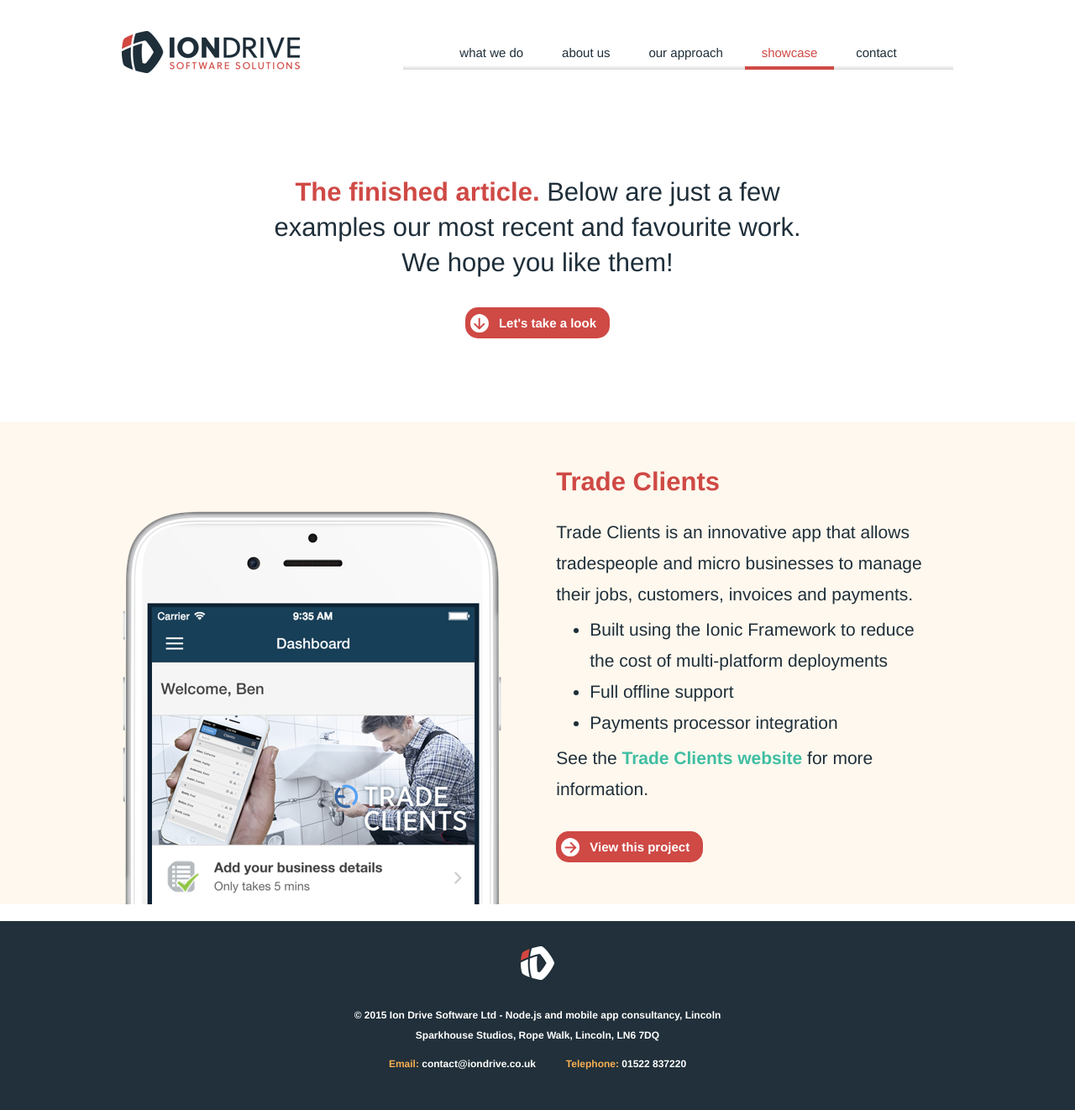
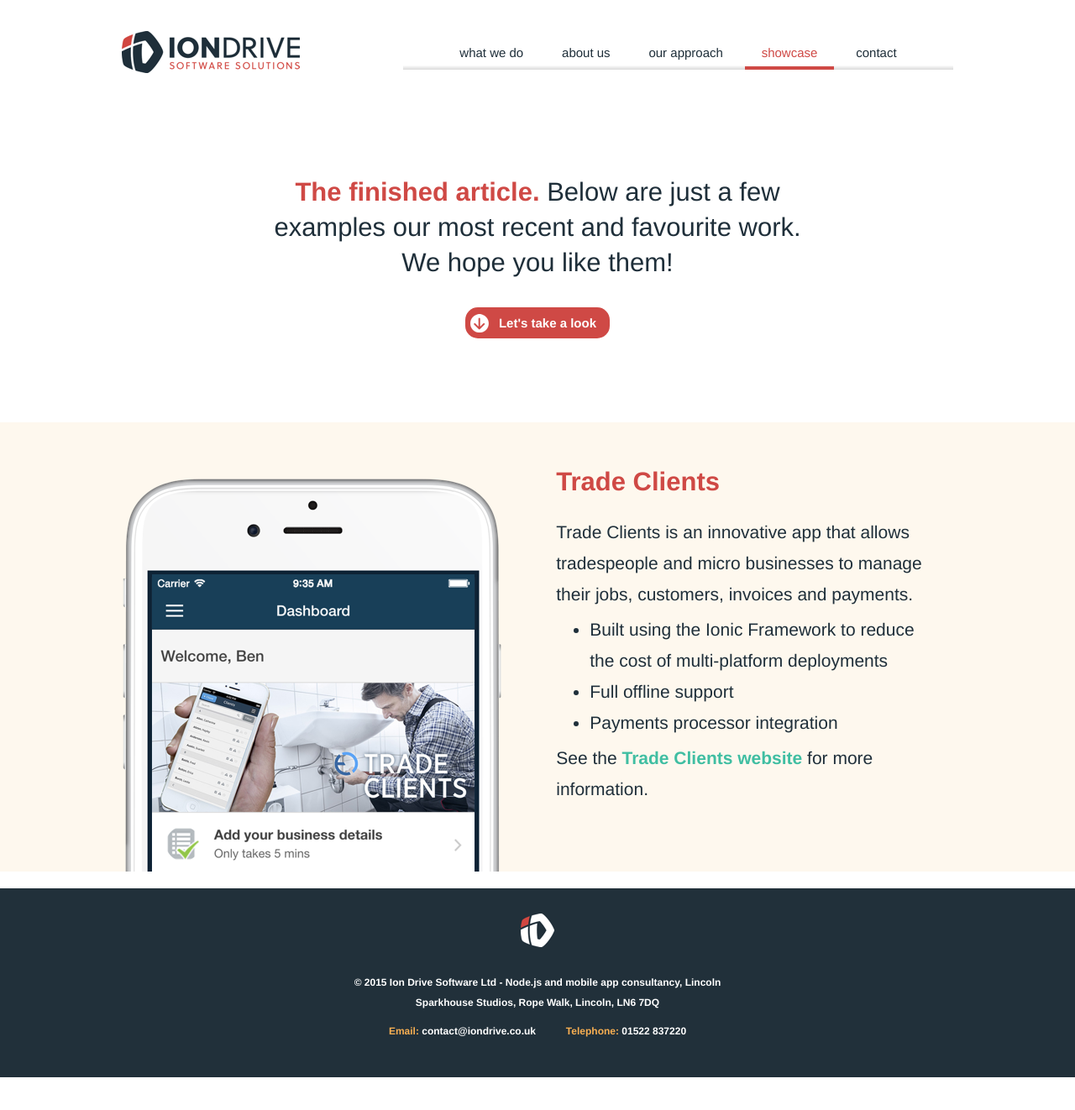
Before and after one commit to iondrive/iondrive.co.uk, a Jekyll site: the page built from showcase.html, in a window 1280 px wide. Shown: the whole page at 84% size. Built offline with Jekyll 4.4.1, drawn with Linux system fonts in a browser that asks for light colours; after the commit the page ends 1283 px from its top, so only the background shows below that.

Commit message:
remove dead link

```diff
--- a/showcase.html
+++ b/showcase.html
@@ -38,9 +38,9 @@
                 <li>Payments processor integration</li>
             </ul>
             <p>See the <a href="http://tradeclients.co.uk">Trade Clients website</a> for more information.</p>
-            <a href="./project.php" class="button --red">
+            <!-- <a href="./project.php" class="button --red">
                 <i class="button__icon arrow-icon-white --right"></i> View this project
-            </a>
+            </a> -->
         </div>
     </div>
 </div>
```
